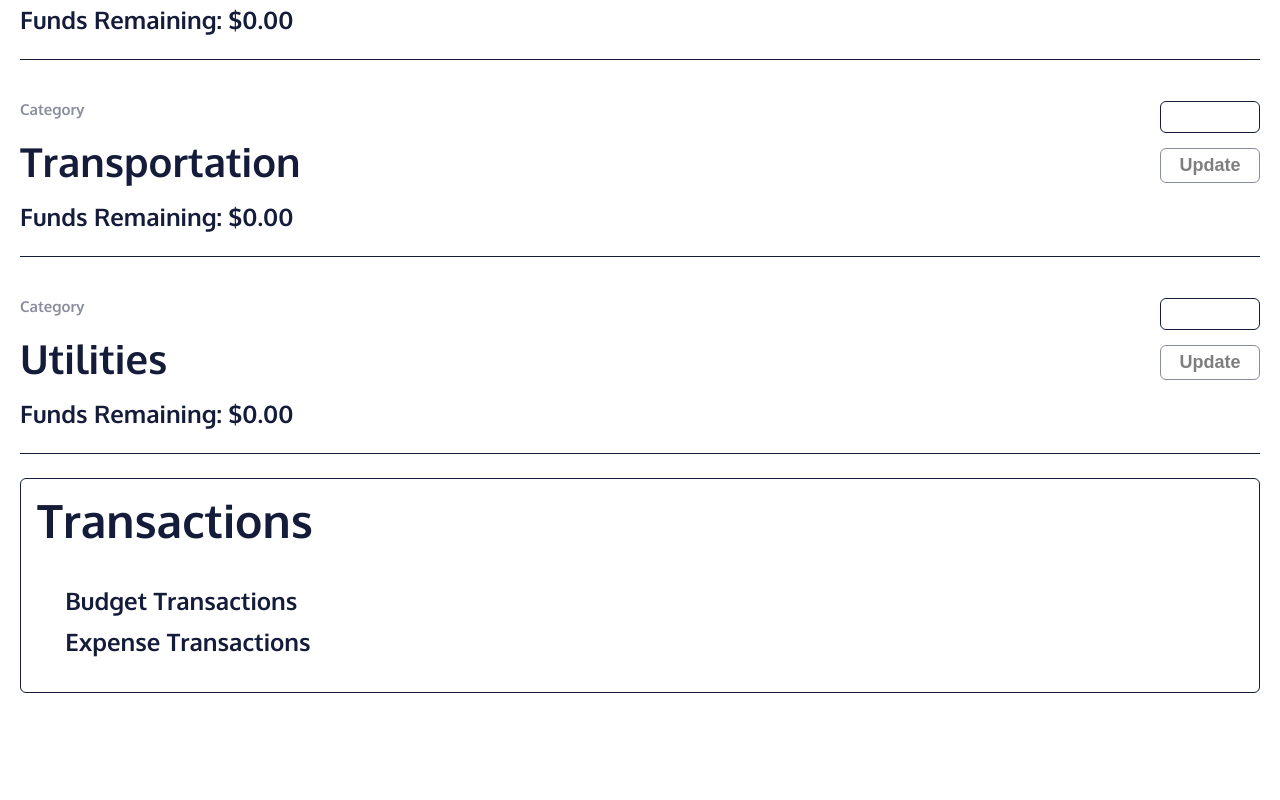
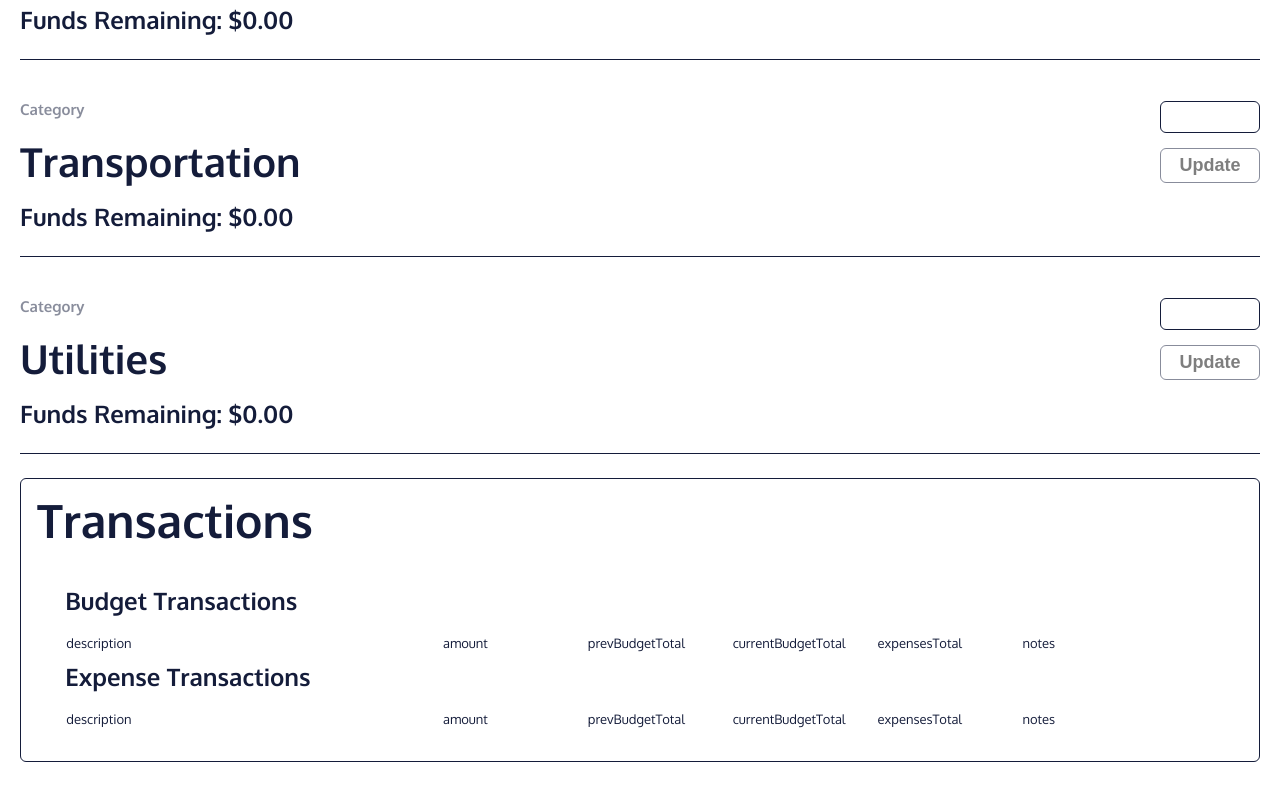
Before and after one commit to E-D-Richard/budget-tracker-webbapp, a React (Create React App) app: page / in a window 1280 px wide. Shown: the part 1427-2227 px from the top of the page. Built offline with nearby package versions, Linux system fonts and the light colour scheme.

Commit message:
add table headers

```diff
--- a/src/components/body/transactions/TransactionList.js
+++ b/src/components/body/transactions/TransactionList.js
@@ -1,3 +1,4 @@
+import TransHeader from "./transaction/TransHeader";
 import Transaction from "./transaction/Transaction";
 
 const TransactionList = ({ expenseTransactions, budgetTransactions }) => {
@@ -5,9 +6,16 @@ const TransactionList = ({ expenseTransactions, budgetTransactions }) => {
     <section className={`transaction-list-section`}>
       <h2>Transactions</h2>
 
-      <div className={`budget transaction-list-container ${budgetTransactions.length > 0 ? "margin-bottom" : ""}`}>
+      <div
+        className={`budget transaction-list-container ${
+          budgetTransactions.length > 0 ? "margin-bottom" : ""
+        }`}
+      >
         <h3 className="budget">Budget Transactions</h3>
         <table className="budget transaction-list">
+          <thead>
+            <TransHeader />
+          </thead>
           <tbody>
             {budgetTransactions.map((transaction) => (
               <Transaction transaction={transaction} key={transaction.id} />
@@ -15,9 +23,16 @@ const TransactionList = ({ expenseTransactions, budgetTransactions }) => {
           </tbody>
         </table>
       </div>
-      <div className={`expense transaction-list-container ${budgetTransactions.length > 0 ? "margin-bottom" : ""}`}>
+      <div
+        className={`expense transaction-list-container ${
+          budgetTransactions.length > 0 ? "margin-bottom" : ""
+        }`}
+      >
         <h3 className="expense">Expense Transactions</h3>
         <table className="expense transaction-list">
+          <thead>
+            <TransHeader />
+          </thead>
           <tbody>
             {expenseTransactions.map((transaction) => (
               <Transaction transaction={transaction} key={transaction.id} />
@@ -26,49 +41,6 @@ const TransactionList = ({ expenseTransactions, budgetTransactions }) => {
         </table>
       </div>
     </section>
-
-    // <section className={`transaction-list-section`} >
-    //   <h2>Transactions</h2>
-    //   <div>
-    //     <h3>Budget Transactions</h3>
-    //     <ul className="budget transaction-list grid-container">
-    //       <TransHeader name={"Description"} headerColumnClassName={"description"}  transactions={budgetTransactions}/>
-    //       <TransHeader name={"Amount"} headerColumnClassName={"amount"} transactions={budgetTransactions}/>
-    //       <TransHeader name={"PrevBudgetTotal"} headerColumnClassName={"prev-budget-total"} transactions={budgetTransactions}/>
-    //       <TransHeader name={"CurrentBudgetTotal"} headerColumnClassName={"current-budget-total"} transactions={budgetTransactions}/>
-    //       <TransHeader name={"ExpensesTotal"} headerColumnClassName={"expenses-total"} transactions={budgetTransactions}/>
-    //       <TransHeader name={"Note"} headerColumnClassName={"note"} transactions={budgetTransactions}/>
-    //       {budgetTransactions.map((transaction, index) => (<TransDescription transaction={transaction} key={transaction.id} gridRow={index + 2} rowClassName={"row-"+(index+2)} />))}
-    //       {budgetTransactions.map((transaction, index) => (<TransAmount transaction={transaction} key={transaction.id} gridRow={index + 2}
-    //       rowClassName={"row-"+(index+2)} />))}
-    //       {budgetTransactions.map((transaction, index) => (<TransPrevBudgetTotal transaction={transaction} key={transaction.id} gridRow={index + 2} rowClassName={"row-"+(index+2)} />))}
-    //       {budgetTransactions.map((transaction, index) => (<TransCurrentBudgetTotal transaction={transaction} key={transaction.id} gridRow={index + 2} rowClassName={"row-"+(index+2)} />))}
-    //       {budgetTransactions.map((transaction, index) => (<TransExpensesTotal transaction={transaction} key={transaction.id} gridRow={index + 2} rowClassName={"row-"+(index+2)} />))}
-    //       {budgetTransactions.map((transaction, index) => (<TransNote transaction={transaction} key={transaction.id} gridRow={index + 2} rowClassName={"row-"+(index+2)} />))}
-    //       {budgetTransactions.map((transaction, index) => (<TransDeleteButton transaction={transaction} key={transaction.id} gridRow={index + 2} rowClassName={"row-"+(index+2)} />))}
-    //     </ul>
-    //   </div>
-
-    //   <div>
-    //     <h3>Expense Transactions</h3>
-    //     <ul className="expense transaction-list grid-container">
-    //       <TransHeader name={"Description"} headerColumnClassName={"description"}  transactions={expenseTransactions}/>
-    //       <TransHeader name={"Amount"} headerColumnClassName={"amount"} transactions={expenseTransactions}/>
-    //       <TransHeader name={"PrevBudgetTotal"} headerColumnClassName={"prev-budget-total"} transactions={expenseTransactions}/>
-    //       <TransHeader name={"CurrentBudgetTotal"} headerColumnClassName={"current-budget-total"} transactions={expenseTransactions}/>
-    //       <TransHeader name={"ExpensesTotal"} headerColumnClassName={"expenses-total"} transactions={expenseTransactions}/>
-    //       <TransHeader name={"Note"} headerColumnClassName={"note"} transactions={expenseTransactions}/>
-    //       {expenseTransactions.map((transaction, index) => (<TransDescription transaction={transaction} key={transaction.id} gridRow={index + 2} rowClassName={"row-"+(index+2)} />))}
-    //       {expenseTransactions.map((transaction, index) => (<TransAmount transaction={transaction} key={transaction.id} gridRow={index + 2} rowClassName={"row-"+(index+2)} />))}
-    //       {expenseTransactions.map((transaction, index) => (<TransPrevBudgetTotal transaction={transaction} key={transaction.id} gridRow={index + 2} rowClassName={"row-"+(index+2)} />))}
-    //       {expenseTransactions.map((transaction, index) => (<TransCurrentBudgetTotal transaction={transaction} key={transaction.id} gridRow={index + 2} rowClassName={"row-"+(index+2)} />))}
-    //       {expenseTransactions.map((transaction, index) => (<TransExpensesTotal transaction={transaction} key={transaction.id} gridRow={index + 2} rowClassName={"row-"+(index+2)} />))}
-    //       {expenseTransactions.map((transaction, index) => (<TransNote transaction={transaction} key={transaction.id} gridRow={index + 2} rowClassName={"row-"+(index+2)} />))}
-    //       {expenseTransactions.map((transaction, index) => (<TransDeleteButton transaction={transaction} key={transaction.id} gridRow={index + 2} rowClassName={"row-"+(index+2)} />))}
-
-    //     </ul>
-    //   </div>
-    // </section>
   );
 };
 
--- a/src/components/body/transactions/transaction/TransDeleteButton.js
+++ b/src/components/body/transactions/transaction/TransDeleteButton.js
@@ -16,8 +16,8 @@ const TransDeleteButton = ({ transaction }) => {
   };
 
   return (
-    <td className="delete-button-wrapper">
-      <button className="delete" onClick={handleDelete} aria-label="Delete">
+    <td className="delete">
+      <button onClick={handleDelete} aria-label="Delete">
         X
       </button>
     </td>
--- a/src/components/body/transactions/transaction/TransHeader.js
+++ b/src/components/body/transactions/transaction/TransHeader.js
@@ -1,17 +1,15 @@
-const TransHeader = ({ name, headerColumnClassName ,transactions }) => {
-  const gridRowStyle = { gridRow: `${1} / span 1` };
-  const rowClassName = "row-1";
-
-  if(transactions.length > 0){
-    return (
-      <div className={`header-data ${headerColumnClassName} grid-child ${rowClassName}`} style={gridRowStyle}>
-        <h6 className="header-text">{name}</h6>
-      </div>
-    );
-  } else {
-    return;
-  }
-
+const TransHeader = () => {
+  return (
+    <tr>
+      <td className="t-header description">description</td>
+      <td className="t-header amount">amount</td>
+      <td className="t-header prev-budget-total">prevBudgetTotal</td>
+      <td className="t-header current-budget-total">currentBudgetTotal</td>
+      <td className="t-header expenses-total">expensesTotal</td>
+      <td className="t-header note">notes</td>
+      <td className="t-header delete"></td>
+    </tr>
+  );
 };
 
 export default TransHeader;
--- a/src/features/transRecords/transRecords.css
+++ b/src/features/transRecords/transRecords.css
@@ -46,6 +46,12 @@ table.transaction-list {
   font-size: 1.3rem;
 }
 
+table.transaction-list thead tr {
+  display: flex;
+  align-items: flex-end;
+  justify-content: space-between;
+}
+
 table.transaction-list tr.transaction {
   border-bottom: 1px solid black;
   /* box-shadow: 0px 1px 0px 0px rgb(0, 0, 0); */
@@ -73,7 +79,7 @@ td.note {
   width: 10%;
 }
 
-td.button {
+td.delete {
   width: 5%;
 }
 
@@ -95,7 +101,7 @@ td.button {
   font-style: normal;
 }
 
-.transaction-list .delete-button-wrapper {
+.transaction-list .delete {
   display: flex;
   justify-content: end;
   align-items: center;
@@ -104,7 +110,7 @@ td.button {
 
 
 
-.transaction-list button.delete {
+.transaction-list .delete button {
   /* margin-left: auto; */
   /* background-color: lightblue; */
   border: solid 1px #141c3a;
@@ -120,12 +126,12 @@ td.button {
   transition: all 120ms;
 }
 
-.transaction-list button.delete:hover {
+.transaction-list .delete button:hover {
   transform: scale(1.3);
 }
 
-.transaction-list button.delete:hover,
-.transaction-list button.delete:focus {
+.transaction-list .delete button:hover,
+.transaction-list .delete button:focus {
   color: white;
   background-color: red;
 }
```
